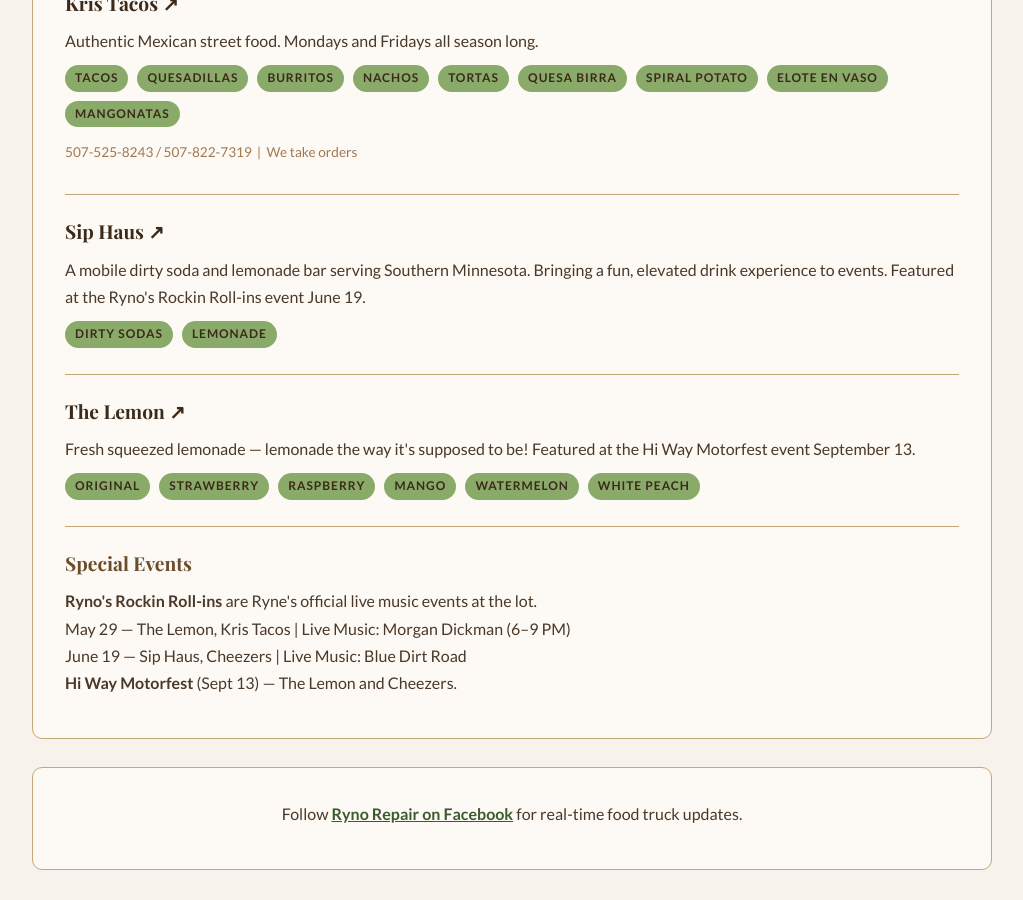
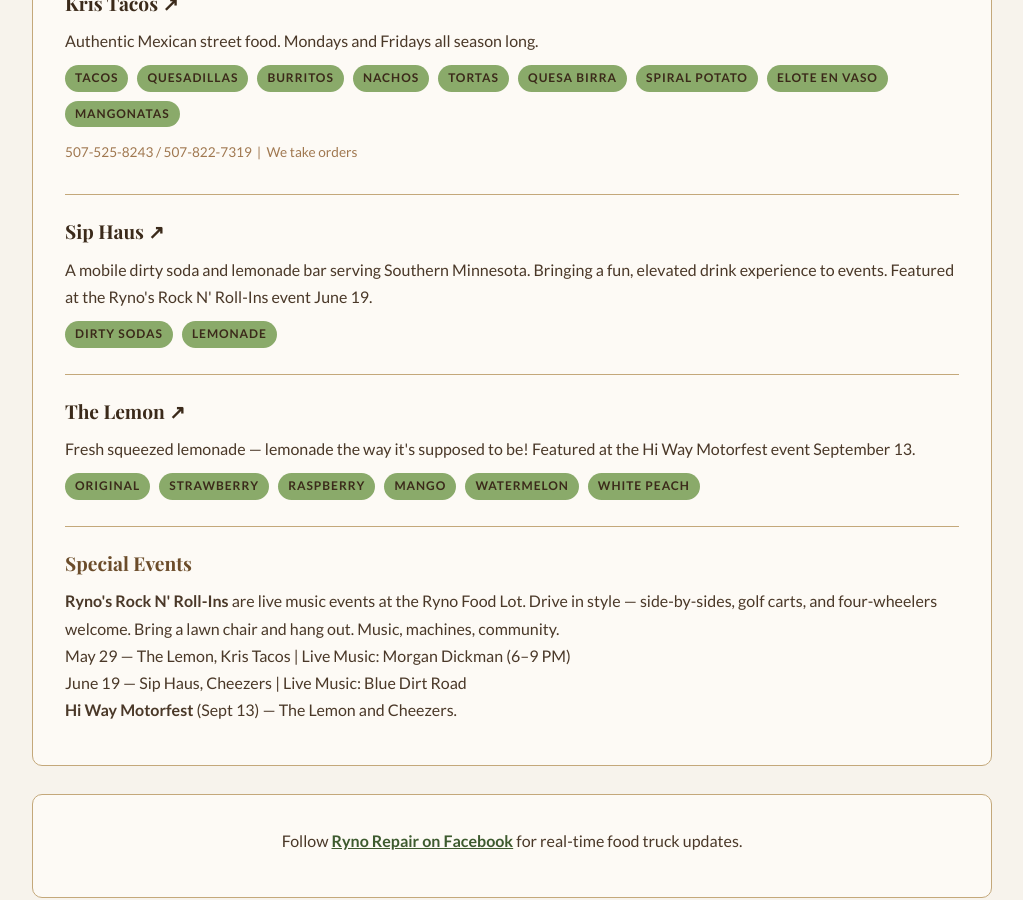
Before and after one commit to blueearthcommunitymarket/blueearthcommunitymarket.github.io, a Jekyll site: the page built from food-trucks/index.html, in a window 1280 px wide and 900 px high, scrolled down 7972 px. Shown: the whole window, without its empty margins (128-1151 px from the left). Built offline with Jekyll 4.4.1, drawn with Linux system fonts in a browser that asks for light colours; some web fonts are replaced; some of the changed text lies outside the part shown.

Commit message:
Fix event name to Ryno's Rock N' Roll-Ins; update description from flyer

```diff
--- a/food-trucks/index.html
+++ b/food-trucks/index.html
@@ -63,7 +63,7 @@
                 <tr><td class="market-date">May 22</td><td>Friday</td><td><span class="tag"><a href="https://www.facebook.com/share/1AquB7sxYj/?mibextid=wwXIfr" target="_blank" rel="noopener" style="color:inherit;text-decoration:none;">Kris Tacos ↗</a></span></td></tr>
                 <tr><td class="market-date">May 25</td><td>Monday</td><td><span class="tag"><a href="https://www.facebook.com/share/1AquB7sxYj/?mibextid=wwXIfr" target="_blank" rel="noopener" style="color:inherit;text-decoration:none;">Kris Tacos ↗</a></span></td></tr>
                 <tr><td class="market-date">May 26</td><td>Tuesday</td><td><span class="tag"><a href="https://www.facebook.com/share/1CZyABySqK/?mibextid=wwXIfr" target="_blank" rel="noopener" style="color:inherit;text-decoration:none;">Cheezers ↗</a></span></td></tr>
-                <tr style="background:#f3ede3;"><td class="market-date">May 29</td><td>Friday</td><td><span class="tag"><a href="https://www.facebook.com/TheLemon1" target="_blank" rel="noopener" style="color:inherit;text-decoration:none;">The Lemon ↗</a></span> <span class="tag"><a href="https://www.facebook.com/share/1AquB7sxYj/?mibextid=wwXIfr" target="_blank" rel="noopener" style="color:inherit;text-decoration:none;">Kris Tacos ↗</a></span> <span style="font-size:0.8rem;color:var(--green-dark);font-weight:700;">⭐ Ryno's Rockin Roll-ins | Live Music: Morgan Dickman | 6–9 PM</span></td></tr>
+                <tr style="background:#f3ede3;"><td class="market-date">May 29</td><td>Friday</td><td><span class="tag"><a href="https://www.facebook.com/TheLemon1" target="_blank" rel="noopener" style="color:inherit;text-decoration:none;">The Lemon ↗</a></span> <span class="tag"><a href="https://www.facebook.com/share/1AquB7sxYj/?mibextid=wwXIfr" target="_blank" rel="noopener" style="color:inherit;text-decoration:none;">Kris Tacos ↗</a></span> <span style="font-size:0.8rem;color:var(--green-dark);font-weight:700;">⭐ Ryno's Rock N' Roll-Ins | Live Music: Morgan Dickman | 6–9 PM</span></td></tr>
             </tbody>
         </table>
     </div>
@@ -83,7 +83,7 @@
                 <tr><td class="market-date">June 12</td><td>Friday</td><td><span class="tag"><a href="https://www.facebook.com/share/1AquB7sxYj/?mibextid=wwXIfr" target="_blank" rel="noopener" style="color:inherit;text-decoration:none;">Kris Tacos ↗</a></span></td></tr>
                 <tr><td class="market-date">June 15</td><td>Monday</td><td><span class="tag"><a href="https://www.facebook.com/share/1AquB7sxYj/?mibextid=wwXIfr" target="_blank" rel="noopener" style="color:inherit;text-decoration:none;">Kris Tacos ↗</a></span></td></tr>
                 <tr><td class="market-date">June 16</td><td>Tuesday</td><td><span class="tag"><a href="https://www.facebook.com/share/1CZyABySqK/?mibextid=wwXIfr" target="_blank" rel="noopener" style="color:inherit;text-decoration:none;">Cheezers ↗</a></span></td></tr>
-                <tr style="background:#f3ede3;"><td class="market-date">June 19</td><td>Friday</td><td><span class="tag">Sip Haus</span> <span class="tag"><a href="https://www.facebook.com/share/1CZyABySqK/?mibextid=wwXIfr" target="_blank" rel="noopener" style="color:inherit;text-decoration:none;">Cheezers ↗</a></span> <span style="font-size:0.8rem;color:var(--green-dark);font-weight:700;">⭐ Ryno's Rockin Roll-ins | Live Music: Blue Dirt Road</span></td></tr>
+                <tr style="background:#f3ede3;"><td class="market-date">June 19</td><td>Friday</td><td><span class="tag">Sip Haus</span> <span class="tag"><a href="https://www.facebook.com/share/1CZyABySqK/?mibextid=wwXIfr" target="_blank" rel="noopener" style="color:inherit;text-decoration:none;">Cheezers ↗</a></span> <span style="font-size:0.8rem;color:var(--green-dark);font-weight:700;">⭐ Ryno's Rock N' Roll-Ins | Live Music: Blue Dirt Road</span></td></tr>
                 <tr><td class="market-date">June 22</td><td>Monday</td><td><span class="tag"><a href="https://www.facebook.com/share/1AquB7sxYj/?mibextid=wwXIfr" target="_blank" rel="noopener" style="color:inherit;text-decoration:none;">Kris Tacos ↗</a></span></td></tr>
                 <tr><td class="market-date">June 23</td><td>Tuesday</td><td><span class="tag"><a href="https://www.facebook.com/share/1CZyABySqK/?mibextid=wwXIfr" target="_blank" rel="noopener" style="color:inherit;text-decoration:none;">Cheezers ↗</a></span></td></tr>
                 <tr><td class="market-date">June 26</td><td>Friday</td><td><span class="tag"><a href="https://www.facebook.com/share/1AquB7sxYj/?mibextid=wwXIfr" target="_blank" rel="noopener" style="color:inherit;text-decoration:none;">Kris Tacos ↗</a></span></td></tr>
@@ -239,7 +239,7 @@
 
         <div style="border-bottom: 1px solid var(--border); padding-bottom: 20px; margin-bottom: 20px;">
             <h3><a href="https://www.facebook.com/profile.php?id=61587944709449" target="_blank" rel="noopener" style="color: var(--brown-dark); text-decoration: none;">Sip Haus ↗</a></h3>
-            <p style="margin-bottom: 8px;">A mobile dirty soda and lemonade bar serving Southern Minnesota. Bringing a fun, elevated drink experience to events. Featured at the Ryno's Rockin Roll-ins event June 19.</p>
+            <p style="margin-bottom: 8px;">A mobile dirty soda and lemonade bar serving Southern Minnesota. Bringing a fun, elevated drink experience to events. Featured at the Ryno's Rock N' Roll-Ins event June 19.</p>
             <div class="pills">
                 <span class="tag">Dirty Sodas</span>
                 <span class="tag">Lemonade</span>
@@ -261,7 +261,7 @@
 
         <div>
             <h3>Special Events</h3>
-            <p><strong>Ryno's Rockin Roll-ins</strong> are Ryne's official live music events at the lot.<br>
+            <p><strong>Ryno's Rock N' Roll-Ins</strong> are live music events at the Ryno Food Lot. Drive in style — side-by-sides, golf carts, and four-wheelers welcome. Bring a lawn chair and hang out. Music, machines, community.<br>
             May 29 — The Lemon, Kris Tacos | Live Music: Morgan Dickman (6–9 PM)<br>
             June 19 — Sip Haus, Cheezers | Live Music: Blue Dirt Road<br>
             <strong>Hi Way Motorfest</strong> (Sept 13) — The Lemon and Cheezers.</p>
```
